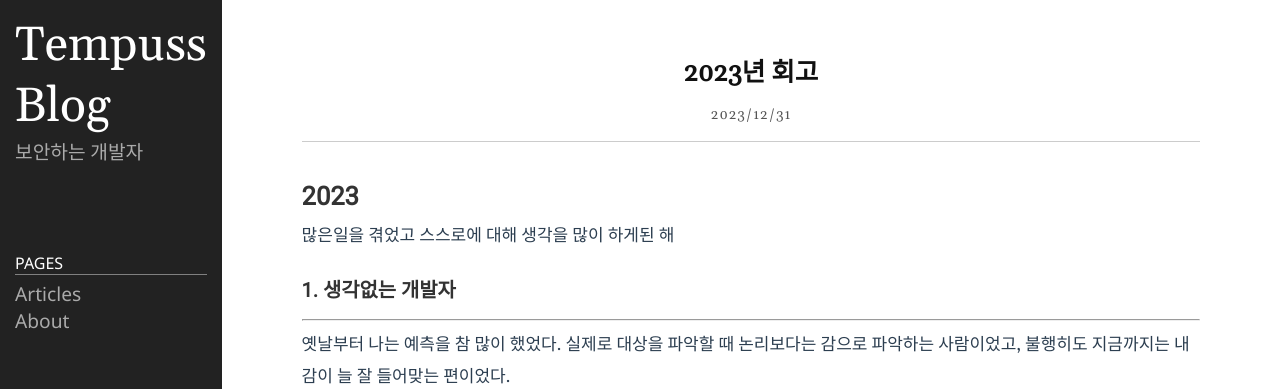
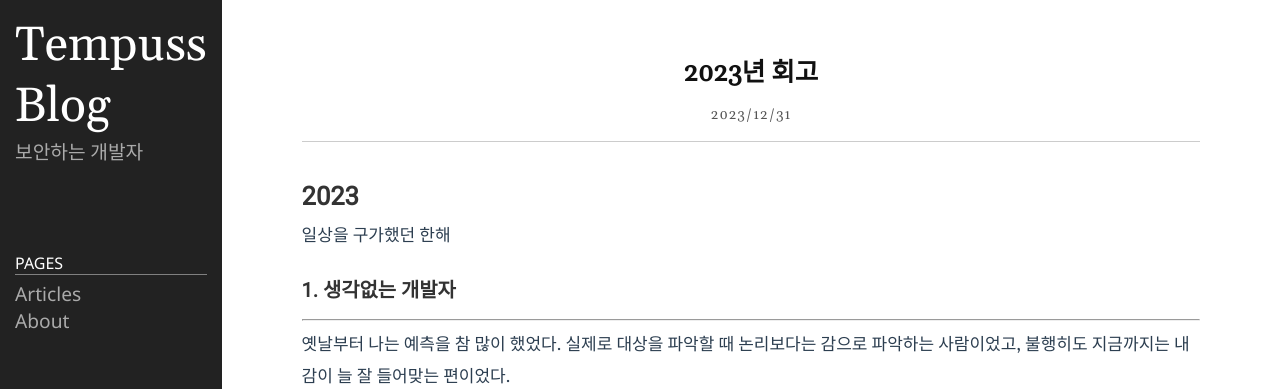
Before and after one commit to Tempuss/Tempuss.github.io, a Jekyll site: the page built from _posts/2023-12-31-2023-회고.markdown, in a window 1280 px wide. Shown: the top 389 px of the page. Built offline with Jekyll 4.4.1, drawn with Linux system fonts in a browser that asks for light colours.

Commit message:
Update 2023-12-31-2023-회고.markdown

```diff
--- a/_posts/2023-12-31-2023-회고.markdown
+++ b/_posts/2023-12-31-2023-회고.markdown
@@ -6,7 +6,7 @@ category: Web
 ---
 # 2023
 
-많은일을 겪었고 스스로에 대해 생각을 많이 하게된 해
+일상을 구가했던 한해
 
 ### 1. 생각없는 개발자
 
```
